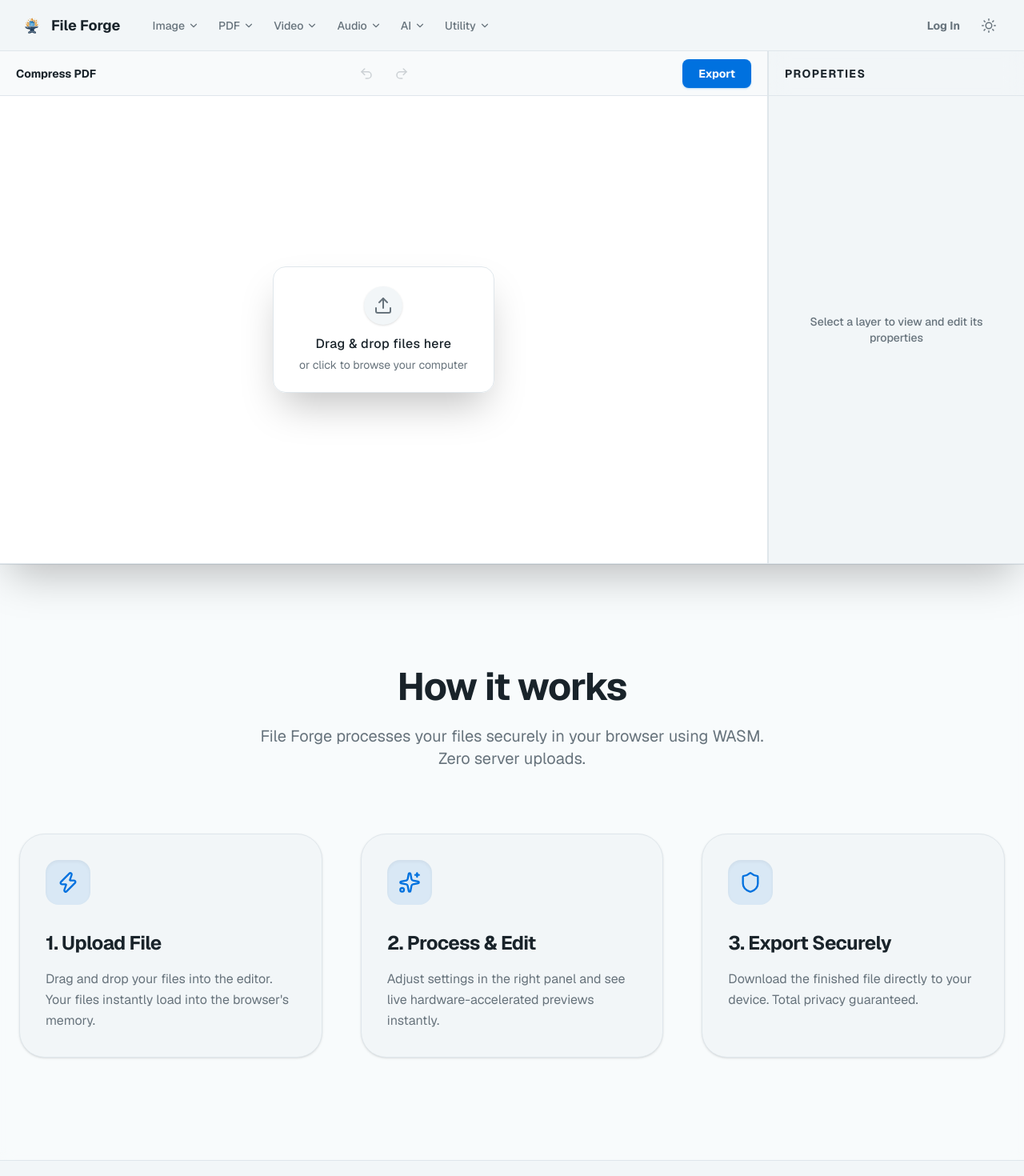
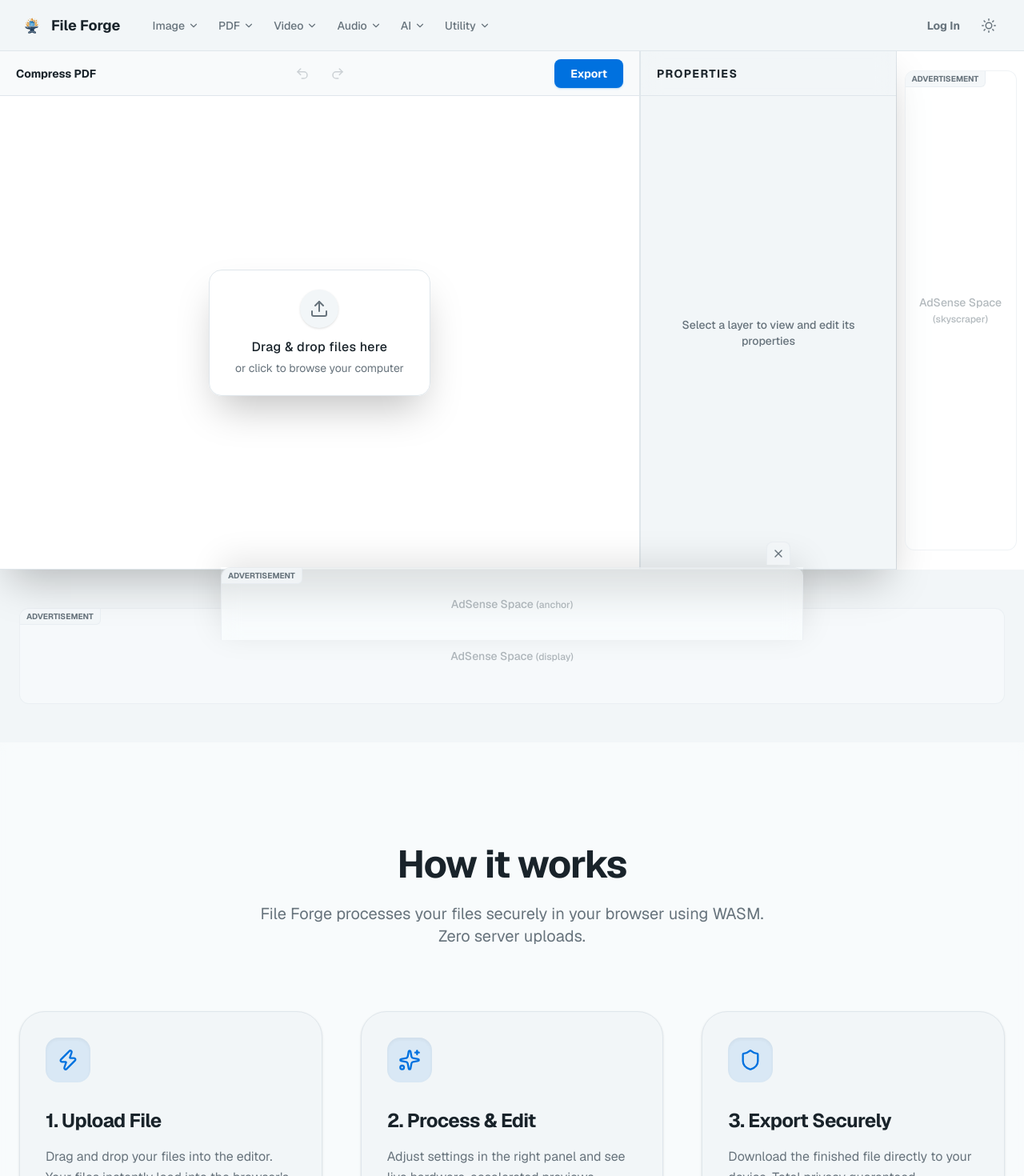
Before and after one commit to mdasifj625/fileforge, a Next.js app: page /pdf/compress in a window 1280 px wide. Shown: the top 1470 px of the page at 80% size. Built offline with nearby package versions, Linux system fonts and the light colour scheme.

Commit message:
feat: integrate responsive Google AdSense placements across Homepage and ToolPage

```diff
--- a/src/app/page.tsx
+++ b/src/app/page.tsx
@@ -3,6 +3,8 @@
 import Link from "next/link";
 import Navigation from "@/components/Navigation";
 import Footer from "@/components/Footer";
+import GoogleAd from "@/components/ads/GoogleAd";
+import StickyBottomAd from "@/components/ads/StickyBottomAd";
 import {
   ArrowRight,
   ShieldCheck,
@@ -74,8 +76,16 @@ export default function Home() {
         </div>
       </section>
 
+      <div className="max-w-7xl mx-auto px-6 py-8">
+        <GoogleAd
+          type="display"
+          format="horizontal"
+          className="w-full h-[100px] md:h-[120px] rounded-2xl"
+        />
+      </div>
+
       {/* How It Works */}
-      <section className="max-w-7xl mx-auto px-6 py-20 border-t border-panel-border">
+      <section className="max-w-7xl mx-auto px-6 py-20">
         <div className="text-center mb-16">
           <h2 className="text-4xl font-bold mb-4">How File Forge Works</h2>
           <p className="text-muted-foreground text-xl max-w-2xl mx-auto">
@@ -279,6 +289,15 @@ export default function Home() {
               </span>
             </div>
           </Link>
+
+          {/* AdSense In-feed (Rectangle) */}
+          <div className="group w-full md:w-[calc(50%-0.75rem)] lg:w-[calc(33.333%-1rem)] xl:w-[calc(25%-1.125rem)] block p-1 rounded-2xl bg-gradient-to-b from-panel-border to-transparent">
+            <GoogleAd
+              type="in-feed"
+              format="rectangle"
+              className="w-full h-full min-h-[300px] rounded-xl"
+            />
+          </div>
         </div>
       </section>
 
@@ -432,6 +451,16 @@ export default function Home() {
         </div>
       </section>
 
+      {/* In-Article AdSense */}
+      <section className="max-w-4xl mx-auto px-6 py-8">
+        <GoogleAd
+          type="in-article"
+          format="fluid"
+          layout="in-article"
+          className="w-full h-[200px] md:h-[250px] rounded-2xl"
+        />
+      </section>
+
       {/* Comprehensive SEO Content Section */}
       <section className="bg-panel border-y border-panel-border py-24">
         <div className="max-w-4xl mx-auto px-6 prose dark:prose-invert prose-p:text-muted-foreground prose-headings:text-foreground prose-a:text-primary prose-strong:text-foreground prose-code:text-foreground prose-em:text-foreground prose-code:bg-muted prose-code:px-1.5 prose-code:py-0.5 prose-code:rounded-md prose-code:font-normal">
@@ -558,6 +587,8 @@ export default function Home() {
       </section>
 
       <Footer />
+
+      <StickyBottomAd />
     </div>
   );
 }
--- /dev/null
+++ b/src/components/ads/GoogleAd.tsx
@@ -0,0 +1,77 @@
+"use client";
+
+import { useEffect, useRef } from "react";
+
+interface GoogleAdProps {
+  className?: string;
+  slotId?: string;
+  format?: "auto" | "fluid" | "rectangle" | "vertical" | "horizontal";
+  layout?: string;
+  responsive?: boolean;
+  type?: "in-feed" | "in-article" | "display" | "anchor" | "skyscraper";
+  label?: string;
+}
+
+export default function GoogleAd({
+  className = "",
+  slotId = "placeholder",
+  format = "auto",
+  layout,
+  responsive = true,
+  type = "display",
+  label = "Advertisement",
+}: GoogleAdProps) {
+  const adRef = useRef<HTMLModElement>(null);
+
+  useEffect(() => {
+    try {
+      // Initialize ad if Google script is loaded and not a placeholder
+      if (
+        typeof window !== "undefined" &&
+        // eslint-disable-next-line @typescript-eslint/no-explicit-any
+        (window as any).adsbygoogle &&
+        slotId !== "placeholder"
+      ) {
+        // Prevent duplicate initialization
+        if (!adRef.current?.getAttribute("data-adsbygoogle-status")) {
+          // eslint-disable-next-line @typescript-eslint/no-explicit-any
+          (window as any).adsbygoogle.push({});
+        }
+      }
+    } catch (e) {
+      console.error("AdSense error", e);
+    }
+  }, [slotId]);
+
+  return (
+    <div
+      className={`relative flex flex-col items-center justify-center bg-panel/30 border border-panel-border/50 overflow-hidden ${className}`}
+    >
+      {label && (
+        <span className="absolute top-0 left-0 bg-background/80 text-muted-foreground text-[10px] uppercase font-bold px-2 py-0.5 rounded-br-md z-10 backdrop-blur-sm border-b border-r border-panel-border/50">
+          {label}
+        </span>
+      )}
+
+      {slotId === "placeholder" ? (
+        <div className="w-full h-full min-h-[90px] flex items-center justify-center p-4">
+          <span className="text-muted-foreground/50 font-medium text-sm text-center">
+            AdSense Space <br className="md:hidden" />
+            <span className="text-xs">({type})</span>
+          </span>
+        </div>
+      ) : (
+        <ins
+          ref={adRef}
+          className="adsbygoogle"
+          style={{ display: "block", width: "100%", height: "100%" }}
+          data-ad-client="ca-pub-XXXXXXXXXXXXXXXX" // Replace with actual publisher ID
+          data-ad-slot={slotId}
+          data-ad-format={format}
+          data-ad-layout={layout}
+          data-full-width-responsive={responsive ? "true" : "false"}
+        />
+      )}
+    </div>
+  );
+}
--- /dev/null
+++ b/src/components/ads/StickyBottomAd.tsx
@@ -0,0 +1,41 @@
+"use client";
+
+import { useState, useEffect } from "react";
+import { X } from "lucide-react";
+import GoogleAd from "./GoogleAd";
+
+export default function StickyBottomAd() {
+  const [isVisible, setIsVisible] = useState(true);
+
+  if (!isVisible) return null;
+
+  return (
+    <>
+      {/* Invisible spacer block that exists in normal document flow.
+          This prevents the fixed ad from covering the footer,
+          and vanishes when the ad is closed. */}
+      <div
+        className="w-full h-[80px] md:h-[120px] shrink-0"
+        aria-hidden="true"
+      />
+
+      <div className="fixed bottom-0 left-0 w-full z-50 pointer-events-none pb-safe">
+        <div className="max-w-[728px] mx-auto flex justify-center pointer-events-auto relative shadow-[0_-10px_40px_rgba(0,0,0,0.1)] dark:shadow-[0_-10px_40px_rgba(0,0,0,0.5)]">
+          <button
+            onClick={() => setIsVisible(false)}
+            className="absolute -top-8 right-2 md:right-4 bg-background/90 text-muted-foreground hover:text-foreground p-1.5 rounded-t-lg border border-b-0 border-panel-border/50 backdrop-blur-md transition-colors"
+            aria-label="Close Advertisement"
+          >
+            <X size={16} />
+          </button>
+          <GoogleAd
+            type="anchor"
+            format="horizontal"
+            className="w-full min-h-[50px] md:min-h-[90px] h-auto rounded-t-xl border-b-0 bg-background/95 backdrop-blur-md"
+            label="Advertisement"
+          />
+        </div>
+      </div>
+    </>
+  );
+}
--- a/src/components/workspace/ToolPageLayout.tsx
+++ b/src/components/workspace/ToolPageLayout.tsx
@@ -7,6 +7,8 @@ import { TOOL_MENUS } from "@/config/tools";
 import Link from "next/link";
 import Image from "next/image";
 import ReactMarkdown from "react-markdown";
+import GoogleAd from "@/components/ads/GoogleAd";
+import StickyBottomAd from "@/components/ads/StickyBottomAd";
 import {
   ArrowRight,
   Sparkles,
@@ -156,14 +158,35 @@ export function ToolPageLayout({
       )}
 
       <main className="flex-1 flex flex-col">
-        <section className="w-full flex-1 relative z-10 flex flex-col">
-          <div className="w-full flex-1 shadow-2xl rounded-none ring-0 border-b border-panel-border overflow-hidden bg-background">
+        <section className="w-full flex-1 relative z-10 flex flex-row">
+          <div className="flex-1 shadow-2xl rounded-none ring-0 border-b border-panel-border overflow-hidden bg-background flex flex-col relative min-w-0">
             <WorkspaceLayout title={title}>{children}</WorkspaceLayout>
           </div>
+
+          {/* Vertical Sticky Sidebar AdSense (Desktop Only) */}
+          <aside className="hidden xl:flex w-[160px] 2xl:w-[300px] border-l border-panel-border bg-panel flex-col items-center py-6 px-2 2xl:px-4 shrink-0">
+            <div className="sticky top-24">
+              <GoogleAd
+                type="skyscraper"
+                format="vertical"
+                className="w-[140px] 2xl:w-[268px] h-[600px] rounded-xl"
+              />
+            </div>
+          </aside>
         </section>
 
+        {/* Workspace Leaderboard AdSense */}
+        <div className="w-full max-w-7xl mx-auto px-6 py-12">
+          <GoogleAd
+            type="display"
+            format="horizontal"
+            className="w-full h-[90px] md:h-[120px] rounded-xl"
+            label="Advertisement"
+          />
+        </div>
+
         {/* How it works (Redesigned) */}
-        <section className="w-full bg-panel/50 border-y border-panel-border py-32 backdrop-blur-sm">
+        <section className="w-full bg-panel/50 border-b border-panel-border py-32 backdrop-blur-sm">
           <div className="max-w-7xl mx-auto px-6">
             <div className="text-center mb-20">
               <h2 className="text-4xl md:text-5xl font-bold mb-6 tracking-tight">
@@ -272,6 +295,15 @@ export function ToolPageLayout({
                   />
                 </Link>
               ))}
+
+              {/* AdSense In-feed (Related Tools) */}
+              <div className="mt-4">
+                <GoogleAd
+                  type="in-feed"
+                  format="rectangle"
+                  className="w-full min-h-[250px] rounded-xl"
+                />
+              </div>
             </div>
           </div>
         </section>
@@ -281,6 +313,8 @@ export function ToolPageLayout({
       <footer className="border-t border-panel-border py-8 text-center text-muted-foreground text-sm mt-auto">
         <p>© 2026 File Forge. All rights reserved.</p>
       </footer>
+
+      <StickyBottomAd />
     </div>
   );
 }
```
Also changed, not shown: 1 other file (tests, documents, lock files or other folders).
